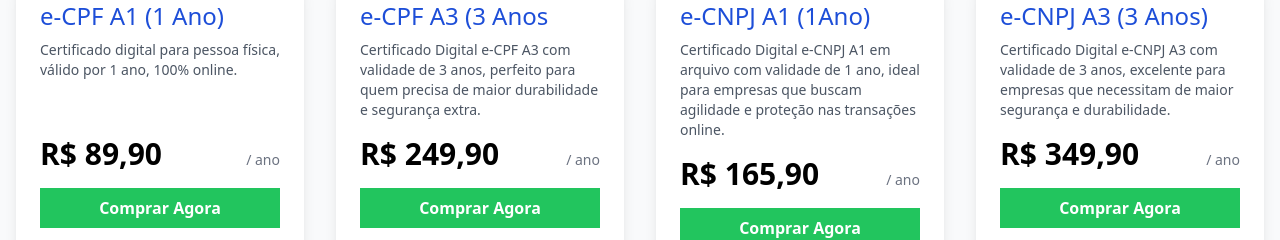
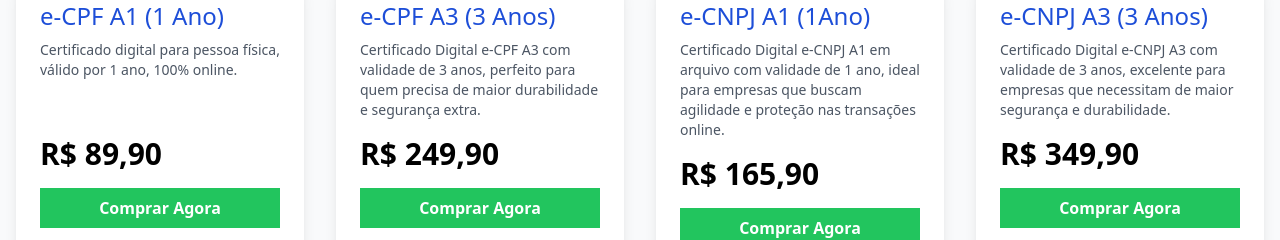
Before and after one commit to wlidemberg/lp-certificados, a React (Vite) app: page / in a window 1280 px wide. Shown: the part 916-1156 px from the top of the page. Built offline with nearby package versions, Linux system fonts and the light colour scheme.

Commit message:
feat: Ajustes finais

```diff
--- a/src/App.tsx
+++ b/src/App.tsx
@@ -13,7 +13,7 @@ import NewsletterSection from './components/NewsletterSection';
 // 1. Instaciação de Objeros (Herença)
 const produtosInstanciados: Certificado[] = [
   new CertificadoPessoaFisica("e-CPF A1 (1 Ano)", 89.90, "Certificado digital para pessoa física, válido por 1 ano, 100% online."),
-  new CertificadoPessoaFisica("e-CPF A3 (3 Anos", 249.90, "Certificado Digital e-CPF A3 com validade de 3 anos, perfeito para quem precisa de maior durabilidade e segurança extra."),
+  new CertificadoPessoaFisica("e-CPF A3 (3 Anos)", 249.90, "Certificado Digital e-CPF A3 com validade de 3 anos, perfeito para quem precisa de maior durabilidade e segurança extra."),
   new CertificadoPessoaJuridica("e-CNPJ A1 (1Ano)", 165.90, "Certificado Digital e-CNPJ A1 em arquivo com validade de 1 ano, ideal para empresas que buscam agilidade e proteção nas transações online."),
   new CertificadoPessoaJuridica("e-CNPJ A3 (3 Anos)", 349.90, "Certificado Digital e-CNPJ A3 com validade de 3 anos, excelente para empresas que necessitam de maior segurança e durabilidade.")
 ]
--- a/src/components/ProductCard.tsx
+++ b/src/components/ProductCard.tsx
@@ -21,7 +21,7 @@ const ProductCard: React.FC<ProductCardProps> = ({nome, preco, descricao})  => {
                 <span className="text-3xl font-extrabold text-orage-600">
                     R$ {preco.toFixed(2).replace('.', ',')}
                 </span>
-                <span className="text-sm text-gray-500">/ ano</span>
+                <span className="text-sm text-gray-500"></span>
             </div>
 
             {/* Botão de Ação */}
```
